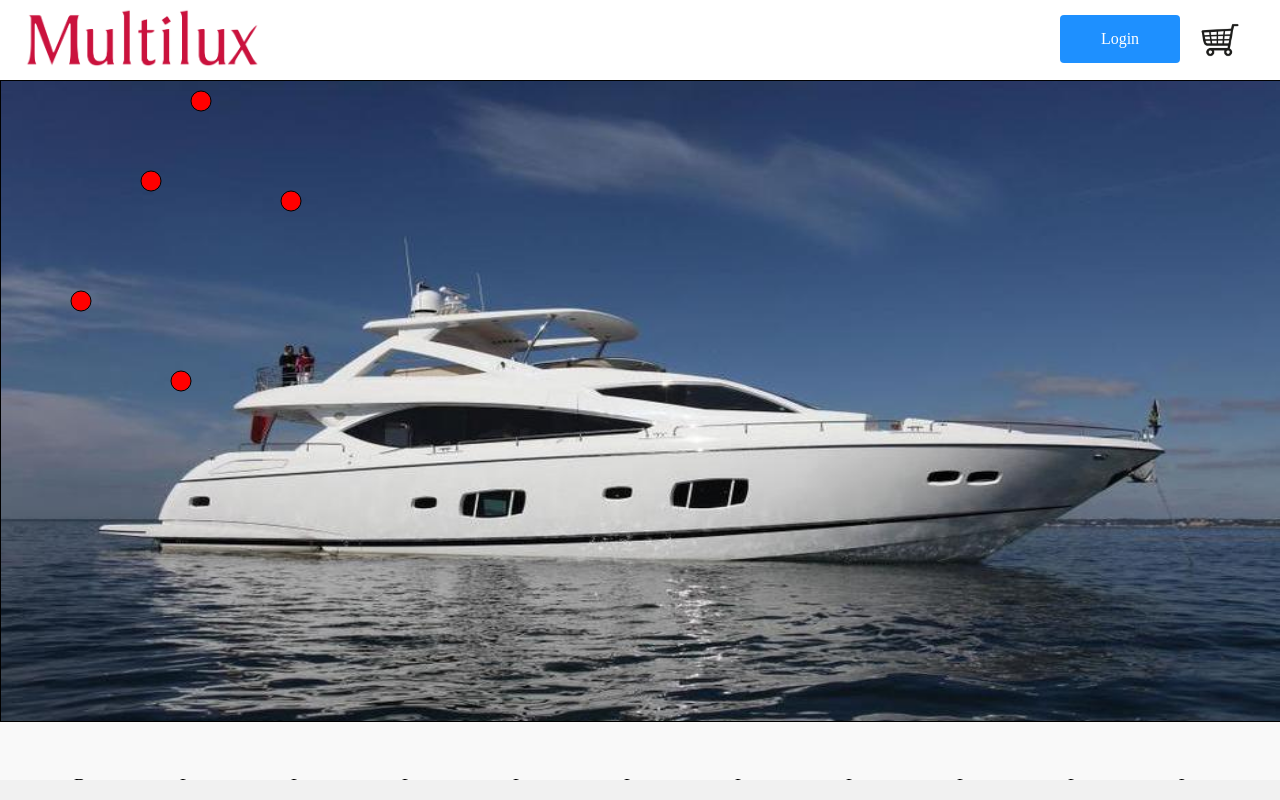
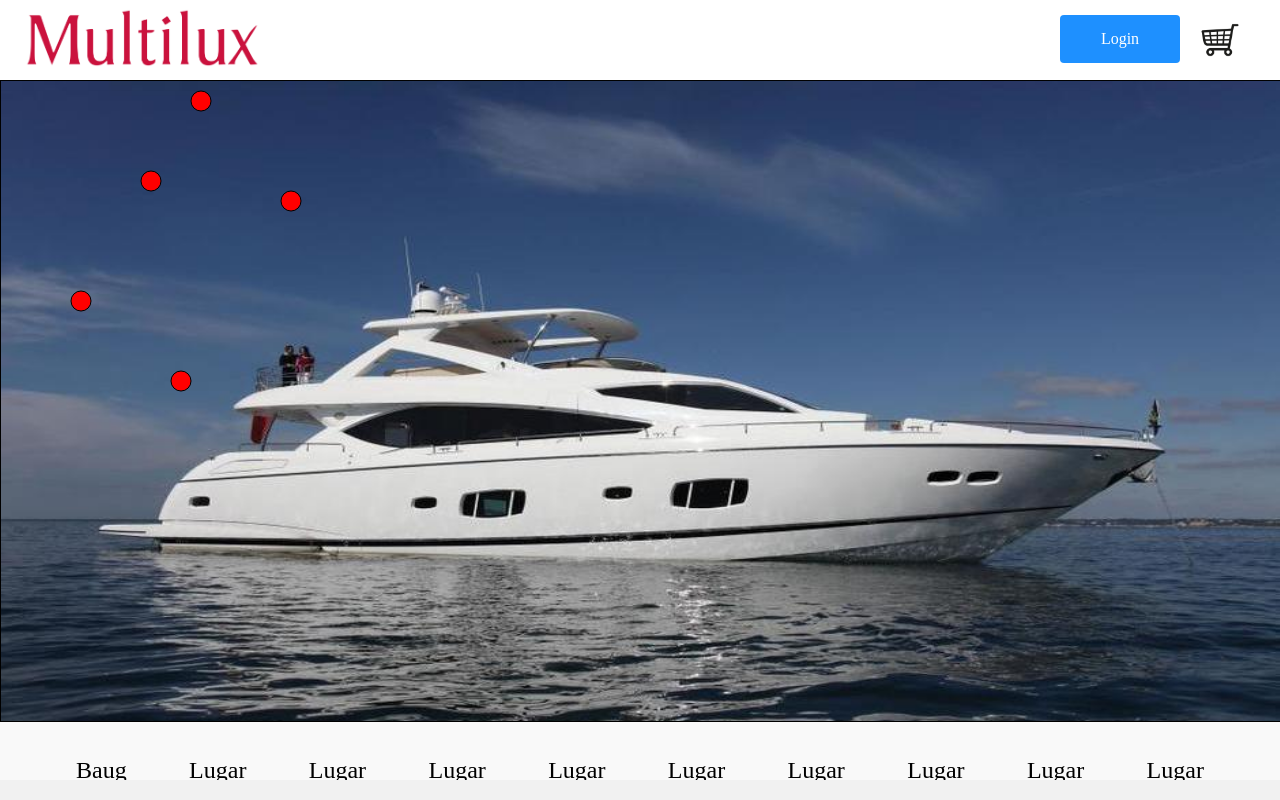
Before and after one commit to bachelor2019misc/MultiluxInteractiveShoppingCart, an Angular app: page /room-selection in a window 1280 px wide. Built offline with nearby package versions, Linux system fonts and the light colour scheme.

Commit message:
#10 White main content area of room-selection does not stretch all the way past the page content
Changed CSS and removed list, replaced with just links.

```diff
--- a/src/app/room-selection/room-selection.component.css
+++ b/src/app/room-selection/room-selection.component.css
@@ -23,13 +23,16 @@ canvas {
     width: 1400px;
 }
 
+#linkContainer {
+    margin-bottom: 2em;
+}
 
-#links {
-    float: left;
+.link {
+    display: inline-block;
     color: black;
-    margin : 5px;
-    padding: 12px;
+    margin : 0.5em;
+    padding: 0.8em;
     list-style-type: none;
-    font-size: 18px;
+    font-size: 1.5em;
     text-decoration: none;
 }
--- a/src/app/room-selection/room-selection.component.html
+++ b/src/app/room-selection/room-selection.component.html
@@ -1,50 +1,17 @@
-
 <app-canvas></app-canvas>
-<div>
-    <ul>
-            <li id="links"> <a routerLink= "/product-selection" id = "links">Baug</a></li>
-            <li id="links"> <a routerLink= "/product-selection" id = "links">Lugar</a> </li>
-
-    </ul>
-
-     <ul>
-            <li id="links"> <a routerLink= "/product-selection" id="links">Lugar</a> </li>
-            <li id="links"> <a routerLink= "/product-selection" id="links">Lugar</a>  </li>
-    </ul>
-
-    <ul>
-            <li id="links"> <a routerLink= "/product-selection" id="links">Lugar</a> </li>
-            <li id="links"> <a routerLink= "/product-selection" id="links">Lugar</a>  </li>
-    </ul>
-
-    <ul>
-            <li id="links"> <a routerLink= "/product-selection" id="links">Lugar</a> </li>
-            <li id="links"> <a routerLink= "/product-selection" id="links">Lugar</a>  </li>
-    </ul>
-
-    <ul>
-            <li id="links"> <a routerLink= "/product-selection" id="links">Lugar</a> </li>
-            <li id="links"> <a routerLink= "/product-selection" id="links">Lugar</a> </li>
-    </ul>
-
-    <ul>
-            <li id="links"> <a routerLink= "/product-selection" id="links">Lugar</a> </li>
-            <li id="links"> <a routerLink= "/product-selection" id="links">Lugar</a> </li>
-    </ul>
-
-    <ul>
-            <li id="links"> <a routerLink= "/product-selection" id="links">Lugar</a> </li>
-            <li id="links"> <a routerLink= "/product-selection" id="links">Lugar</a> </li>
-    </ul>
-
-    <ul>
-            <li id="links"> <a routerLink= "/product-selection" id="links">Lugar</a> </li>
-            <li id="links"> <a routerLink= "/product-selection" id="links">Lugar</a> </li>
-    </ul>
-
-    <ul>
-            <li id="links"> <a routerLink= "/product-selection" id="links">Lugar</a> </li>
-            <li id="links"> <a routerLink= "/product-selection" id="links">Lugar</a> </li>
-    </ul>
-
+<div id= "linkContainer">
+    <a class= "link" routerLink= "/product-selection">Baug</a>
+    <a class= "link" routerLink= "/product-selection">Lugar</a>
+    <a class= "link" routerLink= "/product-selection">Lugar</a>
+    <a class= "link" routerLink= "/product-selection">Lugar</a>
+    <a class= "link" routerLink= "/product-selection">Lugar</a>
+    <a class= "link" routerLink= "/product-selection">Lugar</a>
+    <a class= "link" routerLink= "/product-selection">Lugar</a>
+    <a class= "link" routerLink= "/product-selection">Lugar</a>
+    <a class= "link" routerLink= "/product-selection">Lugar</a>
+    <a class= "link" routerLink= "/product-selection">Lugar</a>
+    <a class= "link" routerLink= "/product-selection">Lugar</a>
+    <a class= "link" routerLink= "/product-selection">Lugar</a>
+    <a class= "link" routerLink= "/product-selection">Lugar</a>
+    <a class= "link" routerLink= "/product-selection">Lugar</a>
 </div>
```
